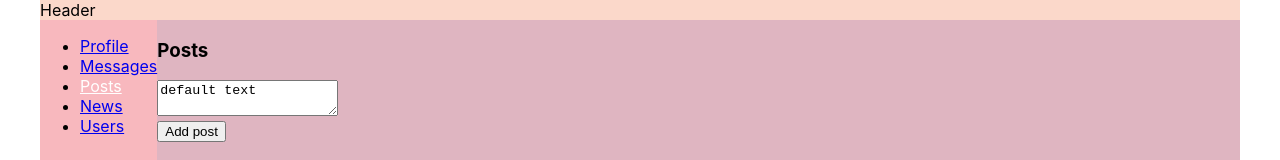
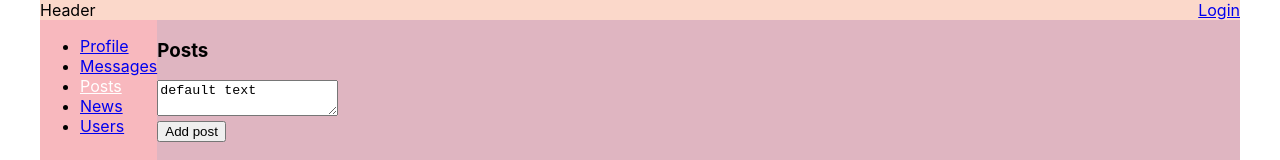
Before and after one commit to acronisv/React-test-project, a React (Create React App) app: page /posts in a window 1280 px wide. Shown: the top 160 px of the page. Built offline with nearby package versions, Linux system fonts and the light colour scheme; no server answers.

Commit message:
Добавляет авторизацию пользователя #61

```diff
--- a/src/App.js
+++ b/src/App.js
@@ -2,12 +2,12 @@
 import './App.css';
 import { Route } from 'react-router-dom';
 import { BrowserRouter } from 'react-router-dom';
-import Header from './components/Header/Header';
 import AsideContainer from './components/Aside/AsideContainer';
 import DialogsContainer from './components/Dialogs/DialogsContainer';
 import PostsContainer from './components/Posts/PostsContainer';
 import UsersContainer from './components/Users/UsersContainer';
 import ProfileContainer from './components/Profile/ProfileContainer';
+import HeaderContainer from './components/Header/HeaderContainer';
 
 
 const App = (props) => {
@@ -15,7 +15,7 @@ const App = (props) => {
   return (
     <div className="wrap">
       <BrowserRouter>
-        <Header />
+        <HeaderContainer />
           <AsideContainer />
         <main className="main-content">
           <Route path='/posts' render={() => <PostsContainer store={props.store}/>} />
--- a/src/components/Header/Header.jsx
+++ b/src/components/Header/Header.jsx
@@ -1,10 +1,17 @@
 import React from 'react';
+import { NavLink } from 'react-router-dom';
 import headerStyle from './Header.module.css'
 
-const Header = () => {
+const Header = (props) => {
     return (
         <div className={headerStyle.header}>
             Header
+            <div className={headerStyle.header__login}>
+                {props.isAuth ? props.login
+                    : <NavLink to={'login'}>Login</NavLink>
+                }
+
+            </div>
         </div>
     )
 }
--- a/src/components/Header/Header.module.css
+++ b/src/components/Header/Header.module.css
@@ -1,7 +1,8 @@
 .header {
     grid-area: head;
     background-color: rgba(248, 177, 149, 0.5);
-
+    display: flex;
+    justify-content: space-between;
   }
 
   .header__logo {
--- /dev/null
+++ b/src/components/Header/HeaderContainer.jsx
@@ -0,0 +1,31 @@
+import React from 'react';
+import Header from './Header';
+import * as axios from 'axios'
+import { connect } from 'react-redux'
+import { setAuthUserData } from '../../redux/auth-reducer'
+
+class HeaderComponent extends React.Component {
+    componentDidMount() {
+        axios.get(`https://social-network.samuraijs.com/api/1.0/auth/me`,{
+            withCredentials: true
+        }).then(response=>{
+            if(response.data.resultCode === 0) {
+                let {id, login, email} = response.data.data
+                this.props.setAuthUserData(id, email, login)
+            }
+        })
+    }
+    render() {
+        return (
+            <Header {...this.props}/>
+        )
+    }
+}
+
+const mapStateToProps = (state) => ({
+    isAuth: state.auth.isAuth,
+    login: state.auth.login
+})
+
+const HeaderContainer = connect(mapStateToProps, {setAuthUserData})(HeaderComponent)
+export default HeaderContainer
--- /dev/null
+++ b/src/redux/auth-reducer.js
@@ -0,0 +1,30 @@
+const SET_USER_DATA = 'SET_USER_DATA'
+
+let initialState = {
+    userId: null,
+    email: null,
+    login: null,
+    isAuth: false
+}
+
+const authReducer = (state = initialState, action) => {
+    switch(action.type){
+        case SET_USER_DATA:
+            return {
+                ...state,
+                ...action.data,
+                isAuth: true
+            }
+        default:
+            return state
+    }
+}
+
+export const setAuthUserData = (userId,email,login) => {
+    return {
+        type: SET_USER_DATA,
+        data: {userId,email,login}
+    }
+}
+
+export default authReducer
--- a/src/redux/redux-store.js
+++ b/src/redux/redux-store.js
@@ -4,13 +4,15 @@ import postsReducer from "./posts-reducer";
 import sidebarReducer from "./sidebar-reducer";
 import usersReducer from "./users-reducer";
 import profileReducer from './profile-reducer';
+import authReducer from "./auth-reducer";
 
 let reducersPack = combineReducers({
     dialogsPage: dialogsReducer,
     postsPage: postsReducer,
     sideBar: sidebarReducer,
     usersPage: usersReducer,
-    profilePage: profileReducer
+    profilePage: profileReducer,
+    auth: authReducer
 })
 
 let store = createStore(reducersPack)
```
Also changed, not shown: 1 other file (tests, documents, lock files or other folders).
